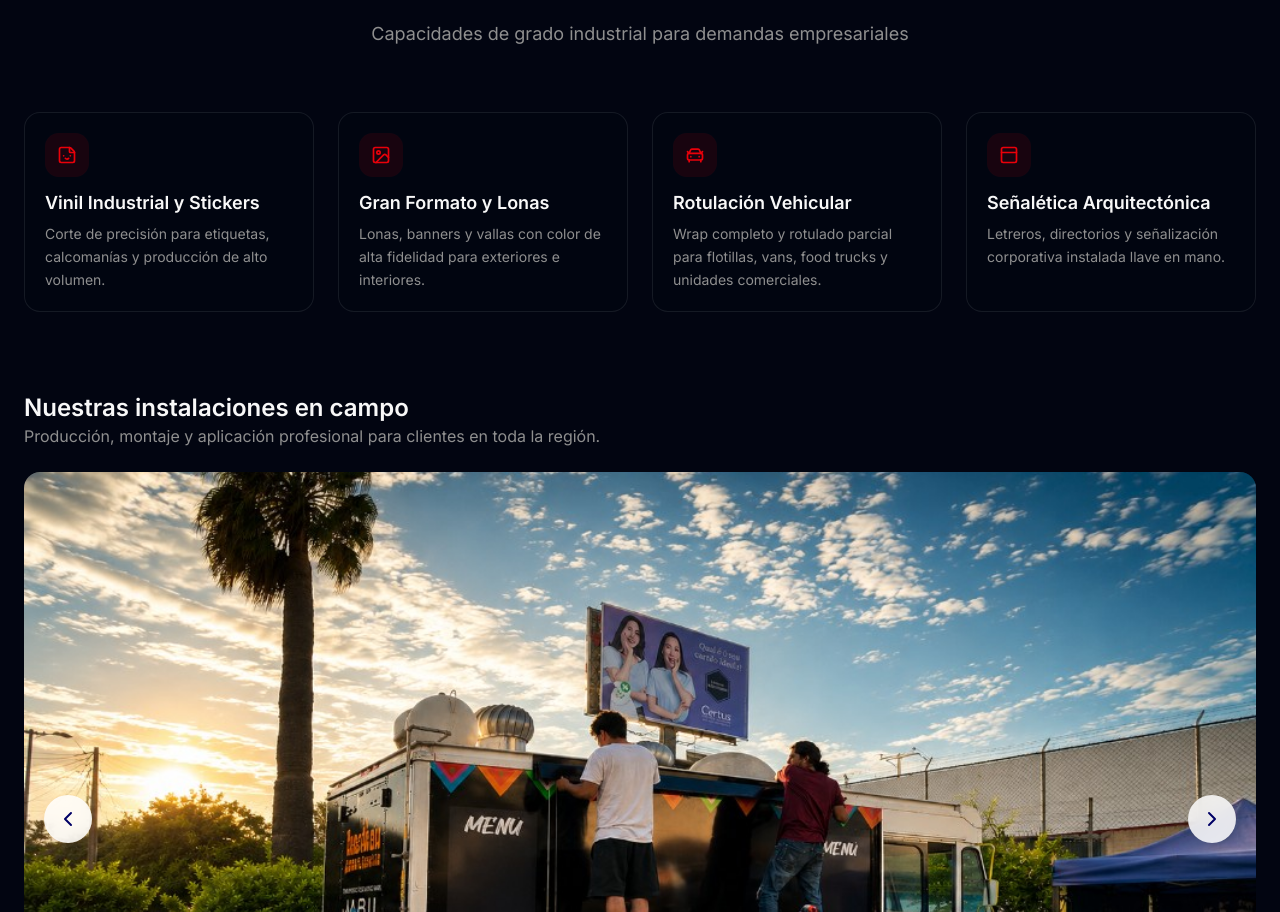
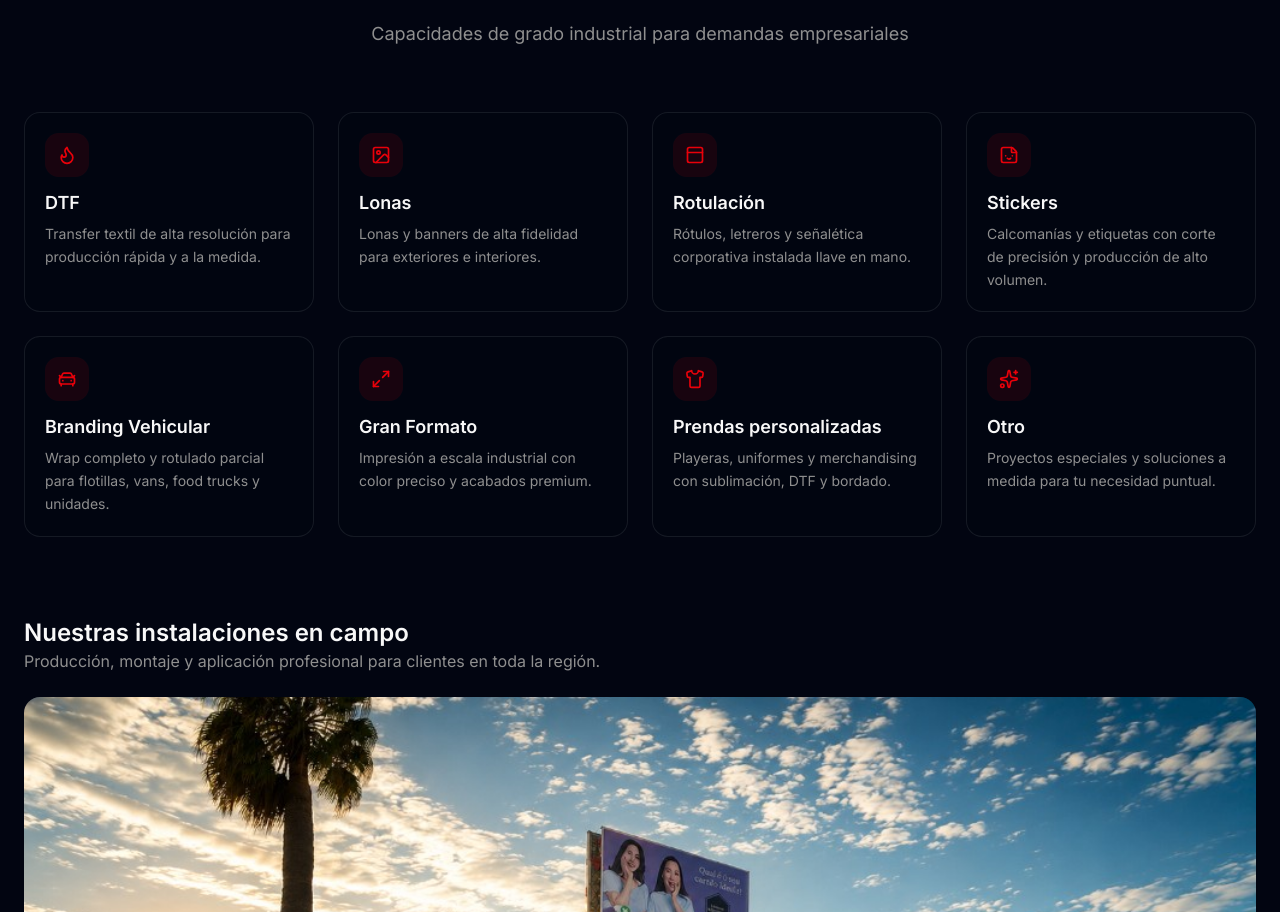
Before and after one commit to reffstudio/digiprint, a Next.js app: page / in a window 1280 px wide. Shown: the part 932-1844 px from the top of the page. Built offline with nearby package versions, Linux system fonts and the light colour scheme; no server answers.

Commit message:
Form tipo de proyecto y Lista de servicios updated

```diff
--- a/components/quote-modal.tsx
+++ b/components/quote-modal.tsx
@@ -19,13 +19,14 @@ const QUOTE_WEBHOOK_URL =
   "https://script.google.com/macros/s/AKfycbw07FyWO8iV6I0vRA3S_RqSCBPV95Oxm9e08DtTXr83pTza35Dn8ujg8VwKypigJKDz/exec"
 
 const projectTypes = [
-  "Vinil Industrial y Stickers",
-  "Gran Formato y Lonas",
-  "Rotulación Vehicular",
-  "Señalética Arquitectónica",
-  "Posters y Fine-Art Giclée",
-  "Branding Corporativo Integral",
-  "Proyecto Personalizado",
+  "DTF",
+  "Lonas",
+  "Rotulación",
+  "Stickers",
+  "Branding Vehicular",
+  "Gran Formato",
+  "Prendas personalizadas",
+  "Otro",
 ]
 
 const volumeOptions = [
--- a/components/services-bento-grid.tsx
+++ b/components/services-bento-grid.tsx
@@ -4,34 +4,58 @@ import { useCallback, useEffect, useState } from "react"
 import Image from "next/image"
 import { motion } from "framer-motion"
 import {
+  Flame,
   ImageIcon,
+  PanelTop,
   Sticker,
-  PanelTop,
   CarFront,
+  Maximize2,
+  Shirt,
+  Sparkles,
   ChevronLeft,
   ChevronRight,
 } from "lucide-react"
 
 const services = [
   {
-    title: "Vinil Industrial y Stickers",
-    description: "Corte de precisión para etiquetas, calcomanías y producción de alto volumen.",
+    title: "DTF",
+    description: "Transfer textil de alta resolución para producción rápida y a la medida.",
+    icon: Flame,
+  },
+  {
+    title: "Lonas",
+    description: "Lonas y banners de alta fidelidad para exteriores e interiores.",
+    icon: ImageIcon,
+  },
+  {
+    title: "Rotulación",
+    description: "Rótulos, letreros y señalética corporativa instalada llave en mano.",
+    icon: PanelTop,
+  },
+  {
+    title: "Stickers",
+    description: "Calcomanías y etiquetas con corte de precisión y producción de alto volumen.",
     icon: Sticker,
   },
   {
-    title: "Gran Formato y Lonas",
-    description: "Lonas, banners y vallas con color de alta fidelidad para exteriores e interiores.",
-    icon: ImageIcon,
-  },
-  {
-    title: "Rotulación Vehicular",
-    description: "Wrap completo y rotulado parcial para flotillas, vans, food trucks y unidades comerciales.",
+    title: "Branding Vehicular",
+    description: "Wrap completo y rotulado parcial para flotillas, vans, food trucks y unidades.",
     icon: CarFront,
   },
   {
-    title: "Señalética Arquitectónica",
-    description: "Letreros, directorios y señalización corporativa instalada llave en mano.",
-    icon: PanelTop,
+    title: "Gran Formato",
+    description: "Impresión a escala industrial con color preciso y acabados premium.",
+    icon: Maximize2,
+  },
+  {
+    title: "Prendas personalizadas",
+    description: "Playeras, uniformes y merchandising con sublimación, DTF y bordado.",
+    icon: Shirt,
+  },
+  {
+    title: "Otro",
+    description: "Proyectos especiales y soluciones a medida para tu necesidad puntual.",
+    icon: Sparkles,
   },
 ]
 
```
